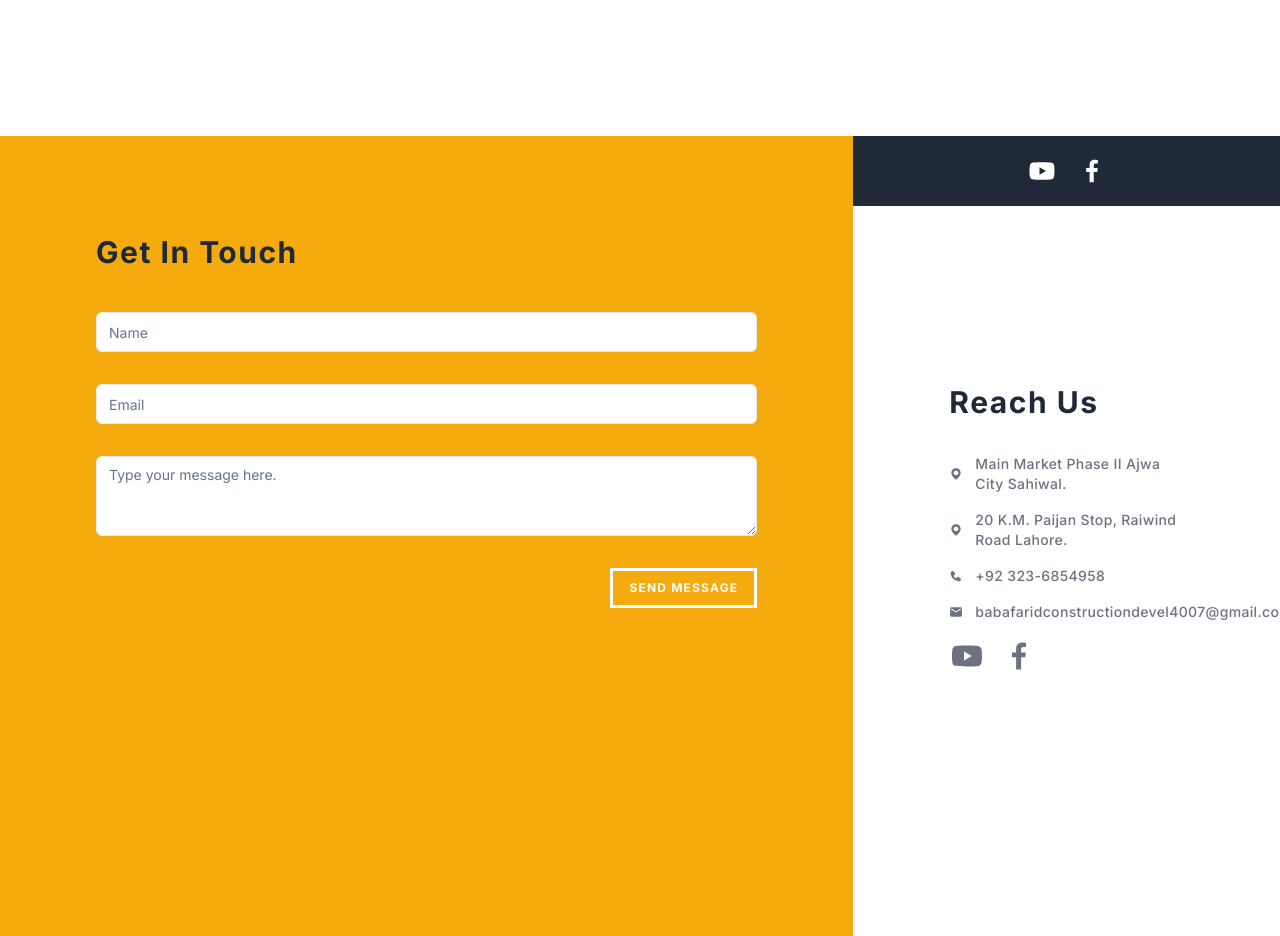
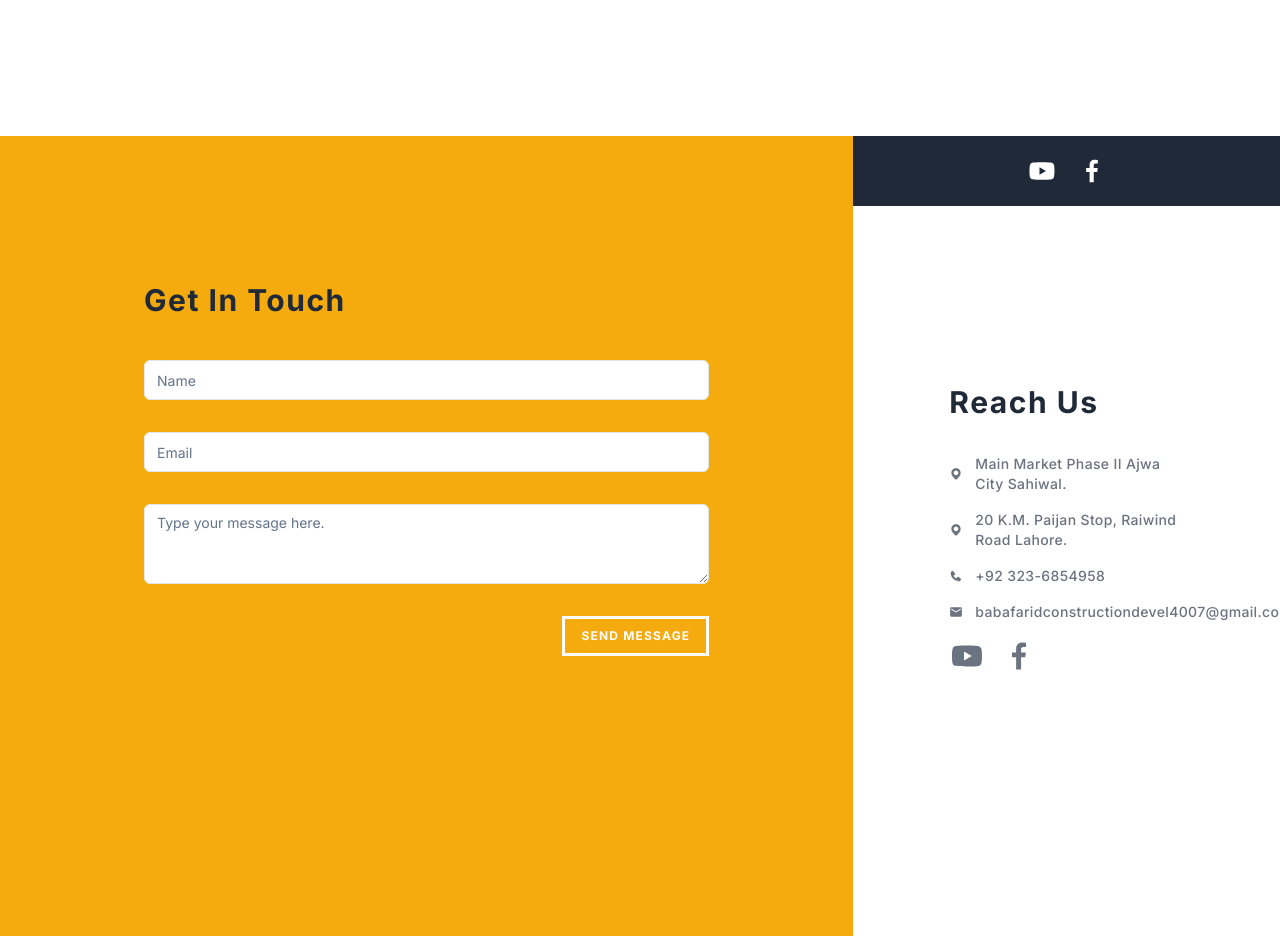
Before and after one commit to aliihaiderr/construction-landing-page, a Next.js app: page / in a window 1280 px wide. Shown: the part 3940-4876 px from the top of the page. Built offline with nearby package versions, Linux system fonts and the light colour scheme.

Commit message:
minor update

```diff
--- a/src/components/Contact.tsx
+++ b/src/components/Contact.tsx
@@ -13,7 +13,7 @@ const Contact = () => {
 
         {/* Left Side Panel  pt-12 pl-24 pr-16 */}
         <div className='w-2/3 bg-[#F5AA0E]'>
-          <div className='flex flex-col justify-center p-24 space-y-8'>
+          <div className='flex flex-col justify-center p-36 space-y-8'>
             <h2 className="scroll-m-20 pb-2 font-bold text-3xl w-3/4 text-gray-800 tracking-wider leading-10 transition-colors first:mt-0">
               Get In Touch
             </h2>
```
